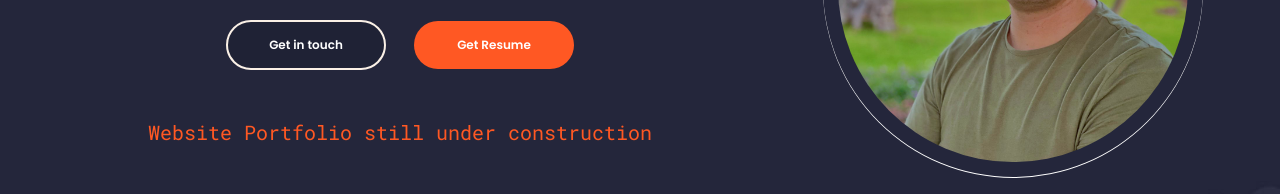
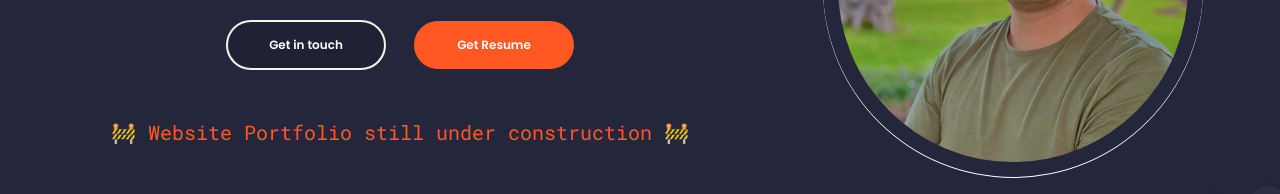
Before and after one commit to karelvanoordt/karelvanoordt-portfolio, a React (Create React App) app in the folder client/: page / in a window 1280 px wide. Shown: the part 203-397 px from the top of the page. Built offline with nearby package versions, Linux system fonts and the light colour scheme; a web font is replaced by a local one.

Commit message:
Add emojis to under construction warning

```diff
--- a/client/src/PortfolioContainer/Home/Profile/Profile.js
+++ b/client/src/PortfolioContainer/Home/Profile/Profile.js
@@ -64,7 +64,7 @@ export default function Profile() {
               </a>
             </div>
             <h4 className='under-construction'>
-                  Website Portfolio still under construction
+              🚧 Website Portfolio still under construction 🚧
             </h4>
           </div>
         </div>
```
